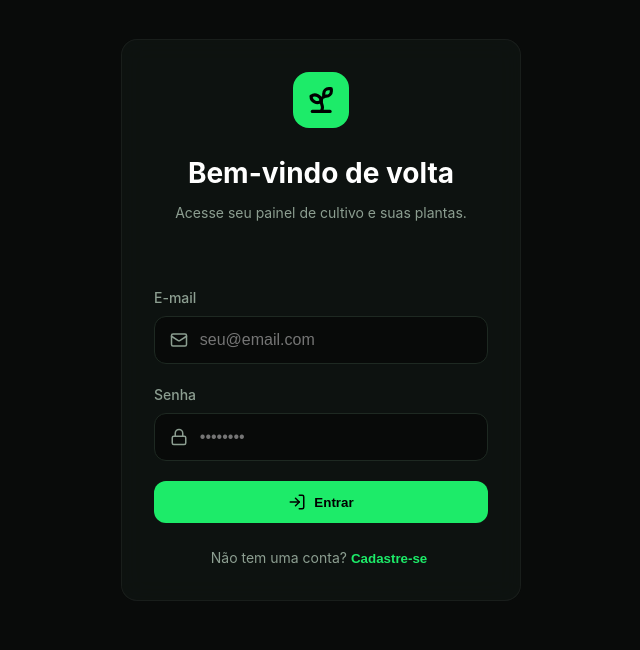
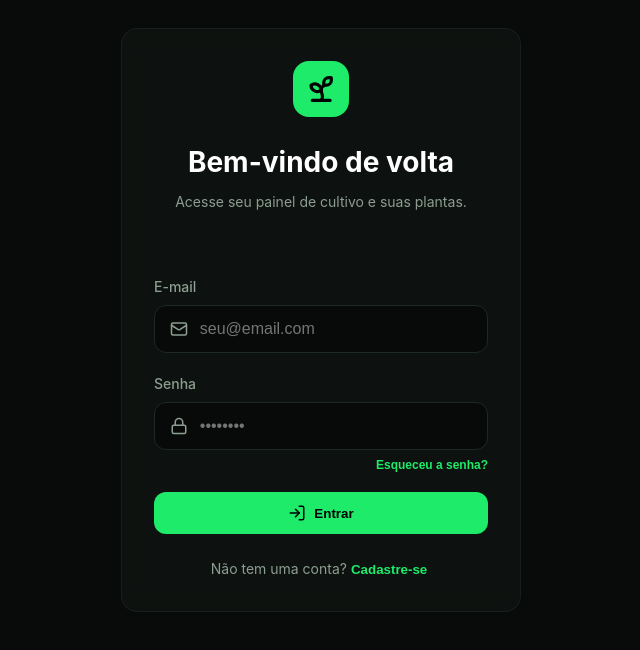
Before and after one commit to yanmacedoo/GrowApp, a React (Vite) app: page /login in a window 1280 px wide. Shown: the top 650 px of the page, without its empty margins (319-959 px from the left). Built offline with nearby package versions, Linux system fonts and the light colour scheme; no server answers.

Commit message:
feat(auth): add password reset functionality to login screen

```diff
--- a/src/pages/Login.tsx
+++ b/src/pages/Login.tsx
@@ -4,7 +4,8 @@ import { auth } from '../firebase';
 import {
   signInWithEmailAndPassword,
   createUserWithEmailAndPassword,
-  updateProfile
+  updateProfile,
+  sendPasswordResetEmail
 } from 'firebase/auth';
 import { Sprout, LogIn, UserPlus, Mail, Lock, User } from 'lucide-react';
 
@@ -14,13 +15,41 @@ export const Login = () => {
   const [password, setPassword] = useState('');
   const [name, setName] = useState('');
   const [error, setError] = useState('');
+  const [resetMessage, setResetMessage] = useState('');
   const [loading, setLoading] = useState(false);
 
   const navigate = useNavigate();
 
+  const handleResetPassword = async () => {
+    if (!email) {
+      setError('Digite seu e-mail no campo acima para redefinir a senha.');
+      setResetMessage('');
+      return;
+    }
+    try {
+      setLoading(true);
+      setError('');
+      setResetMessage('');
+      await sendPasswordResetEmail(auth, email);
+      setResetMessage('E-mail de redefinição enviado com sucesso! Verifique sua caixa de entrada.');
+    } catch (err: any) {
+      console.error(err);
+      if (err.code === 'auth/user-not-found') {
+        setError('Nenhuma conta encontrada com este e-mail.');
+      } else if (err.code === 'auth/invalid-email') {
+        setError('Por favor, insira um e-mail válido.');
+      } else {
+        setError('Erro ao enviar e-mail de redefinição.');
+      }
+    } finally {
+       setLoading(false);
+    }
+  };
+
   const handleSubmit = async (e: React.FormEvent) => {
     e.preventDefault();
     setError('');
+    setResetMessage('');
     setLoading(true);
 
     try {
@@ -63,6 +92,7 @@ export const Login = () => {
         </div>
 
         {error && <div className="auth-error mb-4">{error}</div>}
+        {resetMessage && <div className="auth-error mb-4" style={{ backgroundColor: 'rgba(29, 235, 105, 0.1)', color: 'var(--accent-primary)', borderColor: 'var(--accent-primary)' }}>{resetMessage}</div>}
 
         <form className="auth-form" onSubmit={handleSubmit}>
           {!isLogin && (
@@ -106,6 +136,18 @@ export const Login = () => {
                 required
               />
             </div>
+            {isLogin && (
+              <div style={{ display: 'flex', justifyContent: 'flex-end', marginTop: '0.5rem' }}>
+                <button
+                  type="button"
+                  className="auth-switch-link"
+                  style={{ fontSize: '0.75rem', padding: 0 }}
+                  onClick={handleResetPassword}
+                >
+                  Esqueceu a senha?
+                </button>
+              </div>
+            )}
           </div>
 
           <button
```
